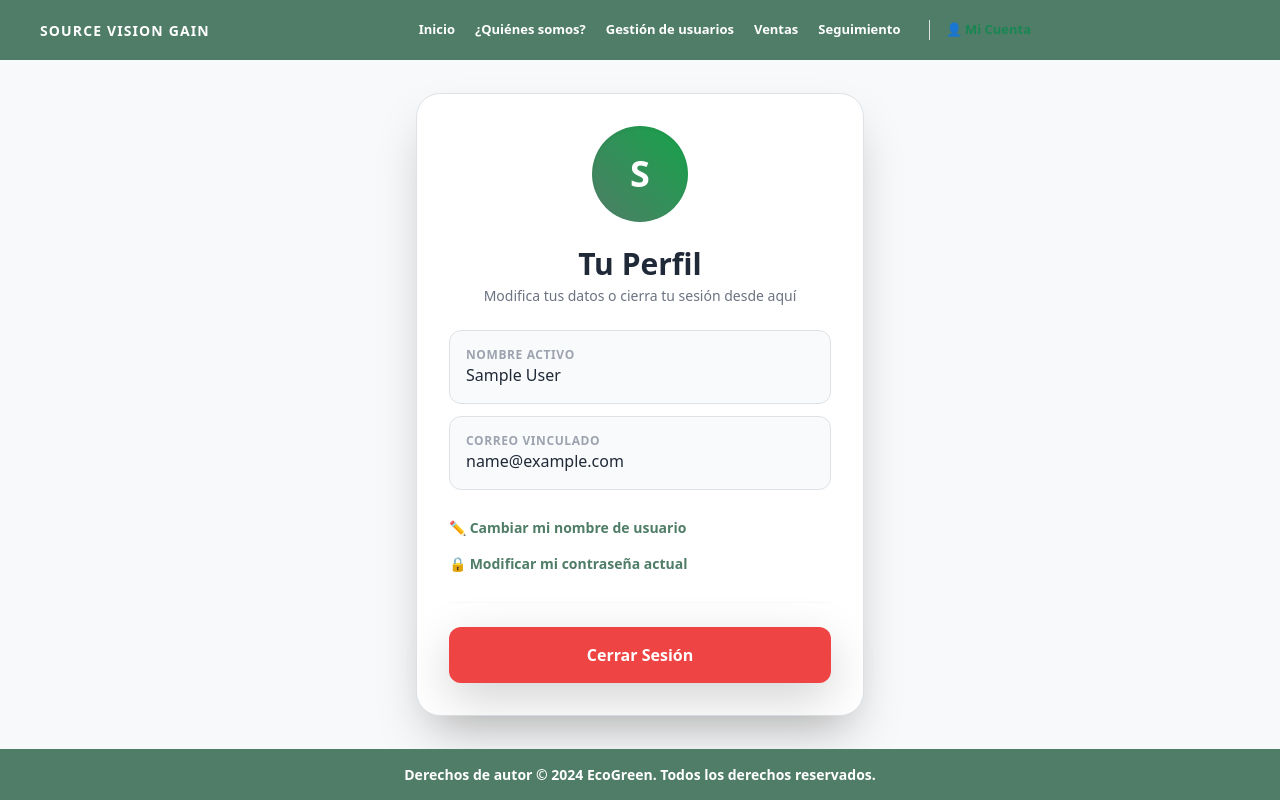
After one commit to cristiansotelo00m2-jpg/proyectoS, a Flask app: page /cuenta in a window 1280 px wide. The commit adds this page. Run offline with Flask 3, Linux system fonts and the light colour scheme; the visitor is signed in with stand-in values (Sample User, id 1); some libraries are stand-ins or nearby versions.

Commit message:
Funcionamiento de gestion de usuarios

```diff
--- a/app.py
+++ b/app.py
@@ -1,7 +1,8 @@
-from flask import Flask, render_template, request, redirect, url_for
+from flask import Flask, render_template, request, redirect, url_for, session, flash
 import mysql.connector
 
 app = Flask(__name__)
+app.secret_key = 'clave_secreta_ecogreen_2026'
 
 db_config = {
     'host': 'localhost',
@@ -10,66 +11,221 @@ db_config = {
     'database': 'formulario'
 }
 
+# --- FUNCIONES DE BASE DE DATOS ---
+
+def comprobar_duplicados(nombre, correo):
+    conn = None
+    cursor = None
+    existe = False
+    try:
+        conn = mysql.connector.connect(**db_config)
+        cursor = conn.cursor()
+        cursor.execute('SELECT id_usuario FROM usuarios WHERE nombre = %s OR correo = %s', (nombre, correo))
+        if cursor.fetchone():
+            existe = True
+    except mysql.connector.Error as err:
+        print(f"Error al comprobar duplicados: {err}")
+    finally:
+        if cursor: cursor.close()
+        if conn: conn.close()
+    return existe
+
 def insertar_usuario(nombre, correo, password):
-    conn = mysql.connector.connect(**db_config)
-    cursor = conn.cursor()
-    cursor.execute(
-        'INSERT INTO usuarios (nombre, correo, password) VALUES (%s, %s, %s)',
-        (nombre, correo, password)
-    )
-    conn.commit()
-    conn.close()
+    conn = None
+    cursor = None
+    try:
+        conn = mysql.connector.connect(**db_config)
+        cursor = conn.cursor()
+        cursor.execute(
+            'INSERT INTO usuarios (nombre, correo, password) VALUES (%s, %s, %s)',
+            (nombre, correo, password)
+        )
+        conn.commit()
+    except mysql.connector.Error as err:
+        print(f"Error al insertar usuario: {err}")
+        if conn: conn.rollback()
+    finally:
+        if cursor: cursor.close()
+        if conn: conn.close()
 
-# 1. RUTA RAÍZ (Abre directamente el index al entrar a la IP)
+def verificar_usuario(nombre, correo, password):
+    conn = None
+    cursor = None
+    usuario = None
+    try:
+        conn = mysql.connector.connect(**db_config)
+        cursor = conn.cursor(dictionary=True)
+        cursor.execute(
+            'SELECT * FROM usuarios WHERE nombre = %s AND correo = %s AND password = %s',
+            (nombre, correo, password)
+        )
+        usuario = cursor.fetchone()
+    except mysql.connector.Error as err:
+        print(f"Error al verificar usuario: {err}")
+    finally:
+        if cursor: cursor.close()
+        if conn: conn.close()
+    return usuario
+
+def actualizar_nombre_db(correo, nuevo_nombre):
+    conn = None
+    cursor = None
+    try:
+        conn = mysql.connector.connect(**db_config)
+        cursor = conn.cursor()
+        cursor.execute('UPDATE usuarios SET nombre = %s WHERE correo = %s', (nuevo_nombre, correo))
+        conn.commit()
+    except mysql.connector.Error as err:
+        print(f"Error al actualizar nombre: {err}")
+        if conn: conn.rollback()
+    finally:
+        if cursor: cursor.close()
+        if conn: conn.close()
+
+def actualizar_password_db(correo, nueva_password):
+    conn = None
+    cursor = None
+    try:
+        conn = mysql.connector.connect(**db_config)
+        cursor = conn.cursor()
+        cursor.execute('UPDATE usuarios SET password = %s WHERE correo = %s', (nueva_password, correo))
+        conn.commit()
+    except mysql.connector.Error as err:
+        print(f"Error al actualizar contraseña: {err}")
+        if conn: conn.rollback()
+    finally:
+        if cursor: cursor.close()
+        if conn: conn.close()
+
+
+# --- RUTAS DE NAVEGACIÓN ---
+
 @app.route('/')
 def home():
     return render_template('index.html')
 
-# 2. Ruta de Quiénes Somos
 @app.route('/quienes_somos')
 def quienes_somos():
     return render_template('quienessomos.html')
 
-# 3. Ruta de Gestión de Usuarios (Formulario)
 @app.route('/formulario')
 def formulario():
     return render_template('gestiondeusuarios.html')
 
-# 4. Ruta de Gestión de Ventas
 @app.route('/ventas')
 def ventas():
     return render_template('gestiondeventas.html')
 
-# 5. Ruta de Gestión de Seguimiento
 @app.route('/seguimiento')
 def seguimiento():
     return render_template('gestiondeseguimiento.html')
 
-# --- Rutas de Procesamiento de Formularios ---
+
+# --- PROCESAMIENTO DE DATOS ---
+
 @app.route('/procesar_formulario', methods=['POST'])
 def procesar_formulario():
     nombre = request.form['nombre']
     correo = request.form['email']
     password = request.form['contrasena']
-    insertar_usuario(nombre, correo, password)
-    return redirect(url_for('mostrar_datos'))
+
+    usuario_valido = verificar_usuario(nombre, correo, password)
+
+    if usuario_valido:
+        session['user_email'] = usuario_valido['correo']
+        return redirect(url_for('cuenta'))
+
+    return render_template('gestiondeusuarios.html', error_login="Datos incorrectos. Verifica tu usuario, correo y contraseña.")
 
 @app.route('/procesar_registro', methods=['POST'])
 def procesar_registro():
     nombre = request.form['nombre']
     correo = request.form['correo']
     password = request.form['password']
+
+    if comprobar_duplicados(nombre, correo):
+        return render_template('gestiondeusuarios.html', error_registro="El nombre de usuario o correo ya se encuentra registrado.")
+
     insertar_usuario(nombre, correo, password)
-    return redirect(url_for('mostrar_datos'))
+    session['user_email'] = correo
+
+    # 🌟 MENSAJE FLASH DE ÉXITO AL CREAR LA CUENTA
+    flash('¡Tu cuenta ha sido creada con éxito! Bienvenido a EcoGreen.', 'success')
+
+    return redirect(url_for('cuenta'))
+
+
+@app.route('/actualizar_nombre', methods=['POST'])
+def actualizar_nombre():
+    if 'user_email' not in session:
+        return redirect(url_for('formulario'))
+
+    nuevo_nombre = request.form['nuevo_nombre']
+    correo_actual = session['user_email']
+
+    actualizar_nombre_db(correo_actual, nuevo_nombre)
+    return redirect(url_for('cuenta'))
+
+@app.route('/actualizar_password', methods=['POST'])
+def actualizar_password():
+    if 'user_email' not in session:
+        return redirect(url_for('formulario'))
+
+    nueva_password = request.form['nueva_password']
+    correo_actual = session['user_email']
+
+    actualizar_password_db(correo_actual, nueva_password)
+    return redirect(url_for('cuenta'))
+
 
 @app.route('/mostrar_datos')
 def mostrar_datos():
-    conn = mysql.connector.connect(**db_config)
-    cursor = conn.cursor()
-    cursor.execute('SELECT id_usuario, nombre, correo FROM usuarios')
-    lista_usuarios = cursor.fetchall()
-    conn.close()
+    conn = None
+    cursor = None
+    lista_usuarios = []
+    try:
+        conn = mysql.connector.connect(**db_config)
+        cursor = conn.cursor()
+        cursor.execute('SELECT id_usuario, nombre, correo FROM usuarios')
+        lista_usuarios = cursor.fetchall()
+    except mysql.connector.Error as err:
+        print(f"Error al mostrar datos: {err}")
+    finally:
+        if cursor: cursor.close()
+        if conn: conn.close()
     return render_template('gestiondeusuarios.html', usuarios=lista_usuarios)
+
+@app.route('/cuenta')
+def cuenta():
+    if 'user_email' not in session:
+        return redirect(url_for('formulario'))
+
+    correo_actual = session['user_email']
+    conn = None
+    cursor = None
+    usuario = None
+
+    try:
+        conn = mysql.connector.connect(**db_config)
+        cursor = conn.cursor(dictionary=True)
+        cursor.execute('SELECT nombre, correo FROM usuarios WHERE correo = %s', (correo_actual,))
+        usuario = cursor.fetchone()
+    except mysql.connector.Error as err:
+        print(f"Error al obtener la cuenta: {err}")
+    finally:
+        if cursor: cursor.close()
+        if conn: conn.close()
+
+    if usuario:
+        return render_template('cuenta.html', nombre_usuario=usuario['nombre'], correo_usuario=usuario['correo'])
+
+    session.clear()
+    return redirect(url_for('formulario'))
+
+@app.route('/logout')
+def logout():
+    session.clear()
+    return redirect(url_for('home'))
 
 if __name__ == '__main__':
     app.run(debug=True)
--- /dev/null
+++ b/templates/cuenta.html
@@ -0,0 +1,117 @@
+<!DOCTYPE html>
+<html lang="es">
+<head>
+    <meta charset="UTF-8">
+    <meta name="viewport" content="width=device-width, initial-scale=1.0">
+    <meta name="EcoGreen" content="Venta de productos biodegradables">
+    <title>Mi Cuenta - EcoGreen</title>
+    <link rel="stylesheet" href="{{ url_for('static', filename='style.css') }}">
+    <script src="https://cdn.tailwindcss.com"></script>
+    <link href="https://cdn.jsdelivr.net/npm/bootstrap@5.3.3/dist/css/bootstrap.min.css" rel="stylesheet">
+</head>
+<body class="bg-light">
+
+    <header>
+        <div class="d-flex align-items-center gap-2 fw-bold" style="font-size: 14px; letter-spacing: 0.08em;">
+            <span><strong>SOURCE VISION GAIN</strong></span>
+        </div>
+        <nav>
+            <a href="{{ url_for('home') }}">Inicio</a>
+            <a href="{{ url_for('quienes_somos') }}">¿Quiénes somos?</a>
+            <a href="{{ url_for('formulario') }}">Gestión de usuarios</a>
+            <a href="{{ url_for('ventas') }}">Ventas</a>
+            <a href="{{ url_for('seguimiento') }}">Seguimiento</a>
+            <a href="{{ url_for('cuenta') }}" class="fw-bold text-success border-start ps-3 ms-2">👤 Mi Cuenta</a>
+        </nav>
+    </header>
+
+    <main class="min-h-[calc(100vh-120px)] flex flex-col justify-center items-center p-6">
+
+        <section class="bg-white p-8 rounded-3xl shadow-2xl w-full max-w-md border border-gray-100 text-center">
+
+            {% with messages = get_flashed_messages(with_categories=true) %}
+                {% if messages %}
+                    {% for category, message in messages %}
+                        <div class="alert alert-success text-sm py-2 px-3 rounded-xl mb-4 text-center animate-pulse" role="alert">
+                            ✨ {{ message }}
+                        </div>
+                    {% endfor %}
+                {% endif %}
+            {% endwith %}
+
+            <div class="mx-auto w-24 h-24 bg-gradient-to-tr from-[#4f7d67] to-green-600 rounded-full flex items-center justify-center text-white text-4xl font-bold shadow-inner mb-4">
+                {{ nombre_usuario[0] | upper if nombre_usuario else 'U' }}
+            </div>
+
+            <h2 class="text-3xl font-extrabold text-gray-800 mb-1">Tu Perfil</h2>
+            <p class="text-gray-500 text-sm mb-6">Modifica tus datos o cierra tu sesión desde aquí</p>
+
+            <div class="space-y-3 text-left mb-4">
+                <div class="bg-gray-50 p-3 rounded-xl border border-gray-100">
+                    <span class="block text-xs font-semibold text-gray-400 uppercase tracking-wider">Nombre Activo</span>
+                    <span class="text-gray-800 font-medium text-base">{{ nombre_usuario }}</span>
+                </div>
+
+                <div class="bg-gray-50 p-3 rounded-xl border border-gray-100">
+                    <span class="block text-xs font-semibold text-gray-400 uppercase tracking-wider">Correo Vinculado</span>
+                    <span class="text-gray-800 font-medium text-base">{{ correo_usuario }}</span>
+                </div>
+            </div>
+
+            <div class="text-left mb-6 space-y-2">
+
+                <button class="w-full text-left text-sm font-semibold text-[#4f7d67] hover:underline focus:outline-none py-1"
+                        type="button" onclick="toggleForm('editNameForm')">
+                    ✏️ Cambiar mi nombre de usuario
+                </button>
+                <div id="editNameForm" class="hidden">
+                    <form action="{{ url_for('actualizar_nombre') }}" method="POST" class="mt-2 p-3 bg-gray-50 rounded-xl border flex gap-2">
+                        <input type="text" name="nuevo_nombre" placeholder="Nuevo nombre completo" required
+                               class="w-full p-2 text-sm bg-white border rounded-lg outline-none focus:ring-2 focus:ring-[#4f7d67]">
+                        <button type="submit" class="bg-[#4f7d67] text-white px-3 py-2 rounded-lg text-xs font-bold hover:opacity-90">
+                            Guardar
+                        </button>
+                    </form>
+                </div>
+
+                <button class="w-full text-left text-sm font-semibold text-[#4f7d67] hover:underline focus:outline-none py-1"
+                        type="button" onclick="toggleForm('editPasswordForm')">
+                    🔒 Modificar mi contraseña actual
+                </button>
+                <div id="editPasswordForm" class="hidden">
+                    <form action="{{ url_for('actualizar_password') }}" method="POST" class="mt-2 p-3 bg-gray-50 rounded-xl border flex gap-2">
+                        <input type="password" name="nueva_password" placeholder="Nueva contraseña segura" required
+                               class="w-full p-2 text-sm bg-white border rounded-lg outline-none focus:ring-2 focus:ring-[#4f7d67]">
+                        <button type="submit" class="bg-[#4f7d67] text-white px-3 py-2 rounded-lg text-xs font-bold hover:opacity-90">
+                            Cambiar
+                        </button>
+                    </form>
+                </div>
+
+            </div>
+
+            <hr class="border-gray-200 my-4">
+
+            <a href="{{ url_for('logout') }}"
+               class="w-full inline-block bg-red-500 hover:bg-red-600 text-white font-bold py-3 px-4 rounded-xl shadow-lg transition-all transform active:scale-95 no-underline">
+                Cerrar Sesión
+            </a>
+
+        </section>
+
+    </main>
+
+    <footer>
+        <p class="m-0">Derechos de autor © 2024 EcoGreen. Todos los derechos reservados.</p>
+    </footer>
+
+    <script src="https://cdn.jsdelivr.net/npm/bootstrap@5.3.3/dist/js/bootstrap.bundle.min.js"></script>
+
+    <script>
+        function toggleForm(formId) {
+            const form = document.getElementById(formId);
+            form.classList.toggle('hidden');
+        }
+    </script>
+</body>
+</html>
```
Also changed, not shown: templates/gestiondeusuarios.html (+17 -3 lines), templates/index.html (+6 -3 lines).
